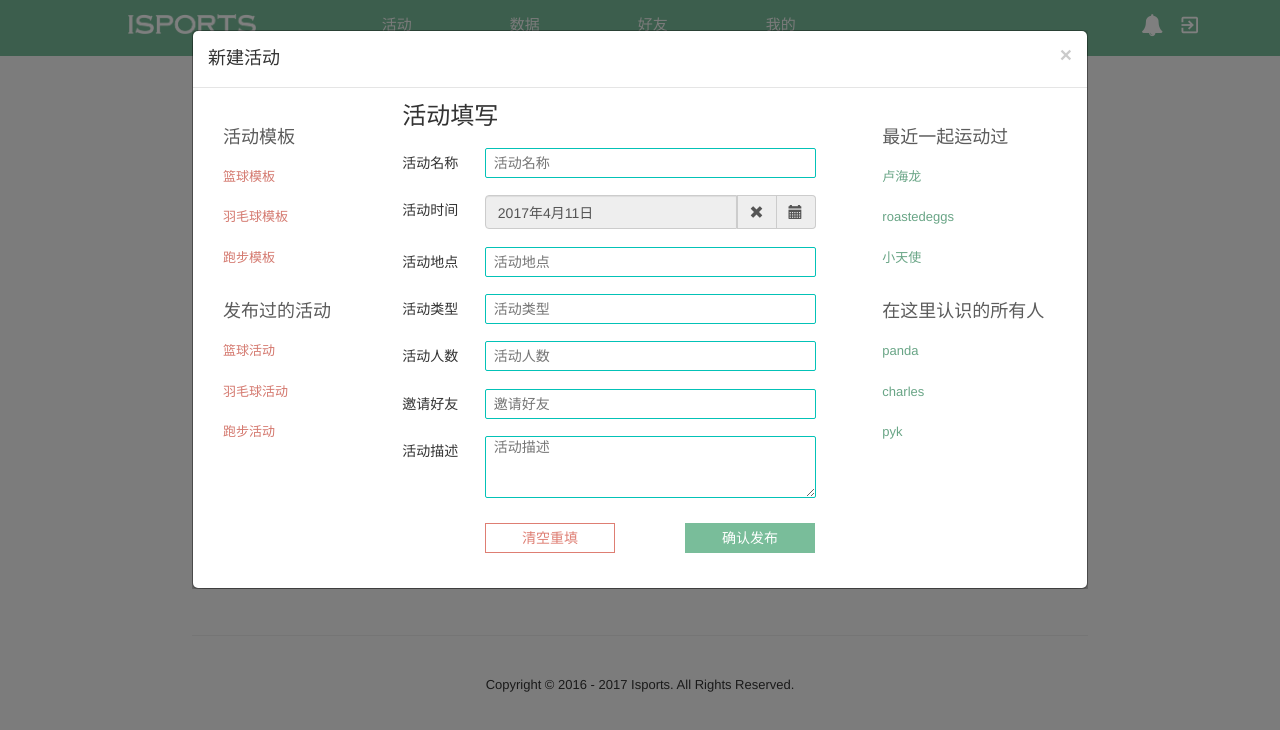
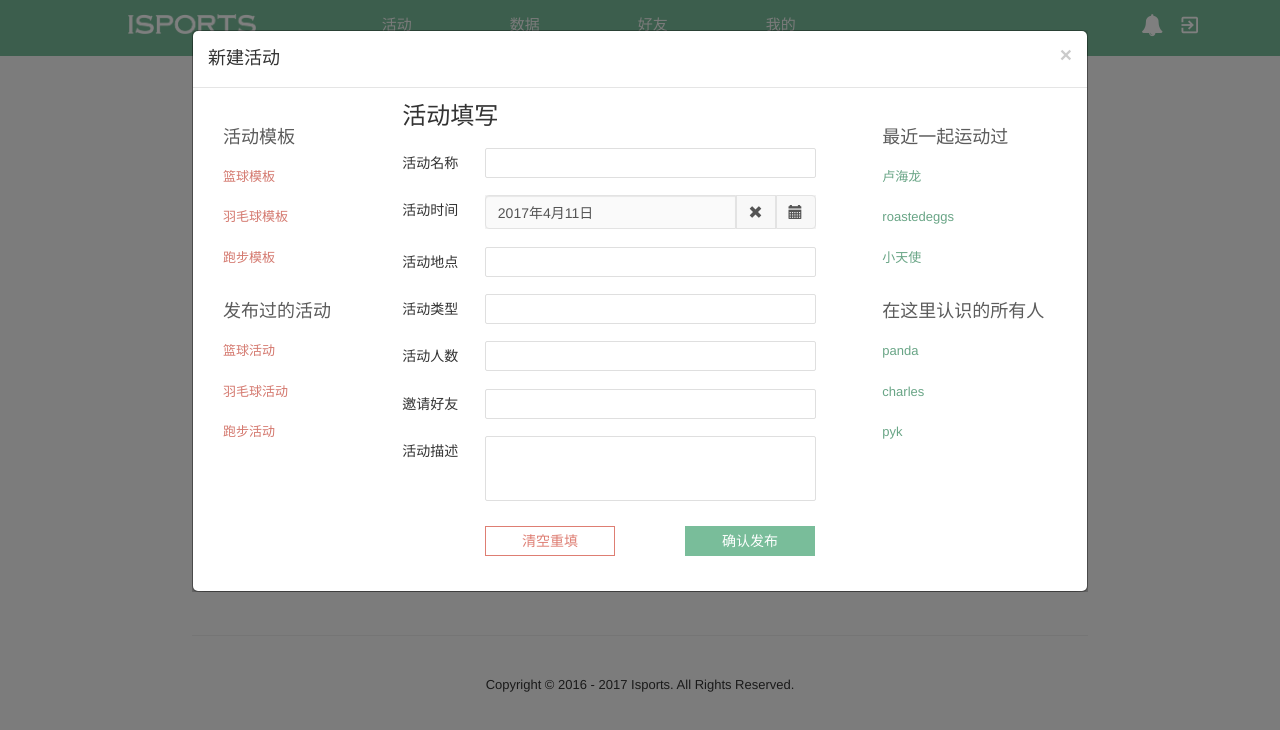
Before and after one commit to CCharlesMeng/isports, a plain HTML site: page act_tmp.html in a window 1280 px wide. Both pictures are taken after a click on the button "+ 发布活动". Drawn offline with nearby package versions, Linux system fonts and the light colour scheme.

Commit message:
modify add activity detail

```diff
--- a/act_tmp.html
+++ b/act_tmp.html
@@ -145,12 +145,12 @@
                         <div class="row">
                         <h3 class="title2">活动填写</h3>
                         <div class="subtitle">活动名称</div>
-                        <input type="text" class="normal-input input1" id="title" placeholder="活动名称" autofocus="autofocus">
+                        <input type="text" class="normal-input input1" id="title" autofocus="autofocus">
                         <div class="subtitle">活动时间</div>
-                            <div class="input-group date form_date col-md-5 input1" style="float: left;border: 0;height:30px" data-date="" data-date-format="yyyy年m月d日" data-link-field="dtp_input2" data-link-format="yyyy-mm-dd">
-                                <input class="form-control" id="date" size="16" type="text" value="" readonly>
-                                <span class="input-group-addon"><span class="glyphicon glyphicon-remove"></span></span>
-                                <span class="input-group-addon"><span class="glyphicon glyphicon-calendar"></span></span>
+                            <div class="input-group date form_date col-md-5 input1" style="float: left;border: 0;height:30px;background: #f3f3f3" data-date="" data-date-format="yyyy年m月d日" data-link-field="dtp_input2" data-link-format="yyyy-mm-dd">
+                                <input class="form-control" id="date" style="border:solid 1px #e3e3e3;background: #fafafa" size="16" type="text" value="" readonly>
+                                <span class="input-group-addon" style="border:solid 1px #e3e3e3;background: #f8f8f8"><span class="glyphicon glyphicon-remove"></span></span>
+                                <span class="input-group-addon" style="border:solid 1px #e3e3e3;background: #f8f8f8"><span class="glyphicon glyphicon-calendar"></span></span>
                             </div>
                             <input type="hidden" id="dtp_input2" value="" /><br/>
 
@@ -172,15 +172,15 @@
                                 document.getElementById("date").value=currentdate;
                             </script>
                         <div class="subtitle">活动地点</div>
-                        <input type="text" class="normal-input input1" id="spot" placeholder="活动地点">
+                        <input type="text" class="normal-input input1" id="spot" >
                         <div class="subtitle">活动类型</div>
-                        <input type="text" class="normal-input input1" id="type" placeholder="活动类型">
+                        <input type="text" class="normal-input input1" id="type" >
                         <div class="subtitle">活动人数</div>
-                        <input type="text" class="normal-input input1" id="people" onkeyup="this.value=this.value.replace(/\D/g,'')" placeholder="活动人数">
+                        <input type="text" class="normal-input input1" id="people" onkeyup="this.value=this.value.replace(/\D/g,'')">
                         <div class="subtitle">邀请好友</div>
-                        <input type="text" class="normal-input input1" id="invite" placeholder="邀请好友">
+                        <input type="text" class="normal-input input1" id="invite" >
                         <div class="subtitle">活动描述</div>
-                        <textarea type="text" class="normal-input input2" id="describe" placeholder="活动描述" rows="3"></textarea>
+                        <textarea type="text" class="normal-input input2" id="describe" rows="3"></textarea>
                         </div>
                         <div class="line"></div>
                         <div class="subtitle"></div>
--- a/style/p-act.css
+++ b/style/p-act.css
@@ -1,3 +1,4 @@
+.fade{overflow-y:hidden}
 .modal-dialog{  width: 70%;overflow-y:hidden}
 .container{  padding:0;  padding-bottom: 2%;  max-width: 100%;  max-height: 100%;}
 .modal-header{margin: 0}
@@ -7,8 +8,8 @@
 .column-2{width: 55%;padding-left: 30px;padding-right: 10px}
 .column-3{width: 26%;padding-left: 20px;}
 .subtitle{float:left;width: 15%;vertical-align: middle;margin: 2%;margin-left: 0;padding-top: 5px;height:30px}
-.input1{float:left;width: 76%;height: 30px;margin: 2%;margin-right:0;border: solid 1px #03c2b7  }
-.input2{float:left;width: 76%;margin: 2%;margin-right:0;border: solid 1px #03c2b7  }
+.input1{float:left;width: 76%;height: 30px;margin: 2%;margin-right:0;border: solid 1px #dfdfdf  }
+.input2{float:left;width: 76%;margin: 2%;margin-right:0;border: solid 1px #dfdfdf;resize:none;padding-top:3px }
 .row{width: 100%;height: 100%;margin: 0}
 .line{width: 100%;height: 1px}
 .button1{float:left;width: 30%;height: 30px;margin-left: 2%;margin-top: 15px}
```
